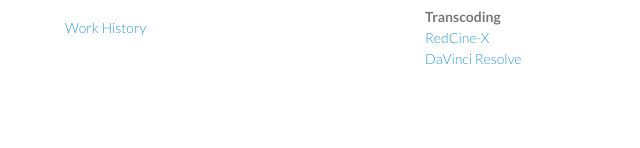
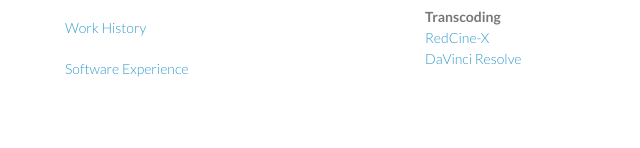
Before and after one commit to bendaybenday/Software, a plain HTML site: page index.html in a window 1280 px wide. Shown: the part 174-322 px from the top of the page, without its empty margins (145-785 px from the left). Drawn offline with Linux system fonts and the light colour scheme.

Commit message:
Updated index.html

```diff
--- a/index.html
+++ b/index.html
@@ -20,6 +20,7 @@
 
         <p class="view"><a href="http://bendaybenday.github.io/">Main Page</a></p>
          <p class="view"><a href="http://bendaybenday.github.io/Welcome/">Work History</a></p>
+            <p class="view"><a href="http://bendaybenday.github.io/Software/">Software Experience</a></p>
 
       </header>
       <section>
```
